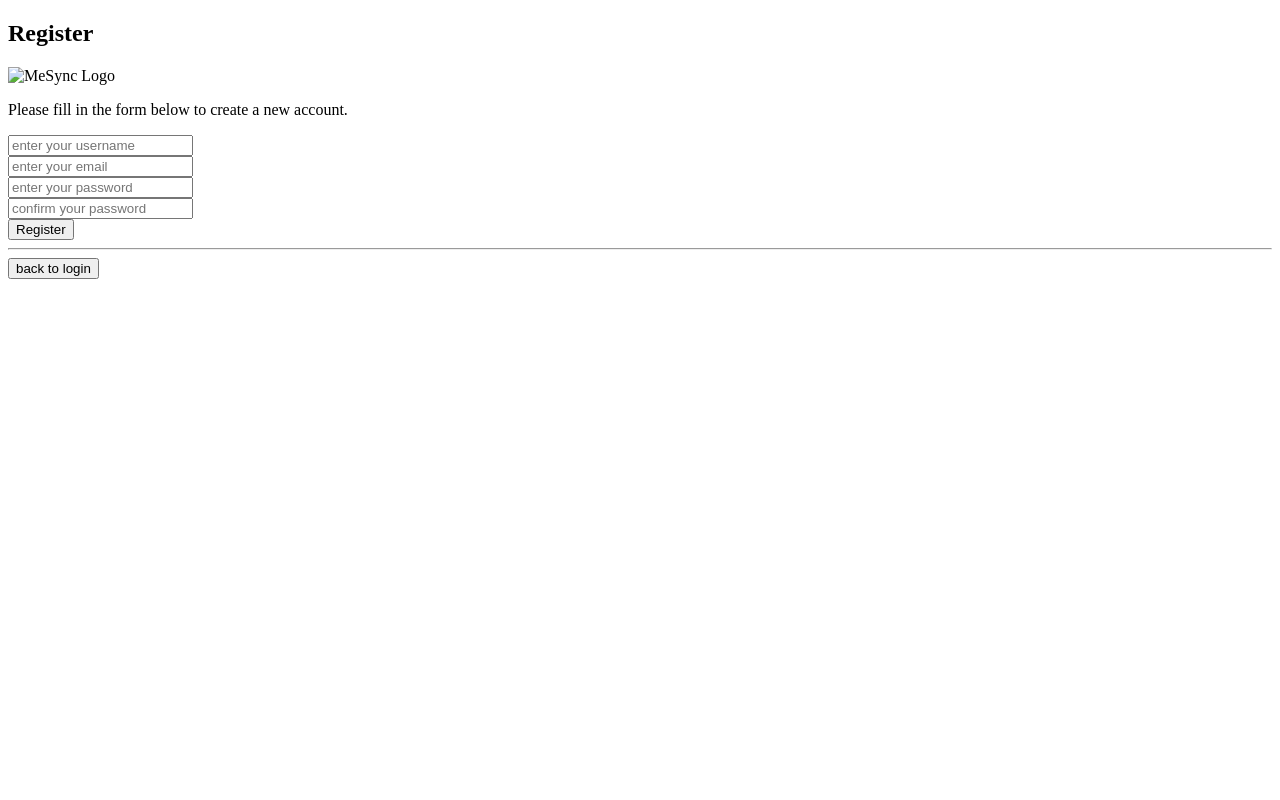
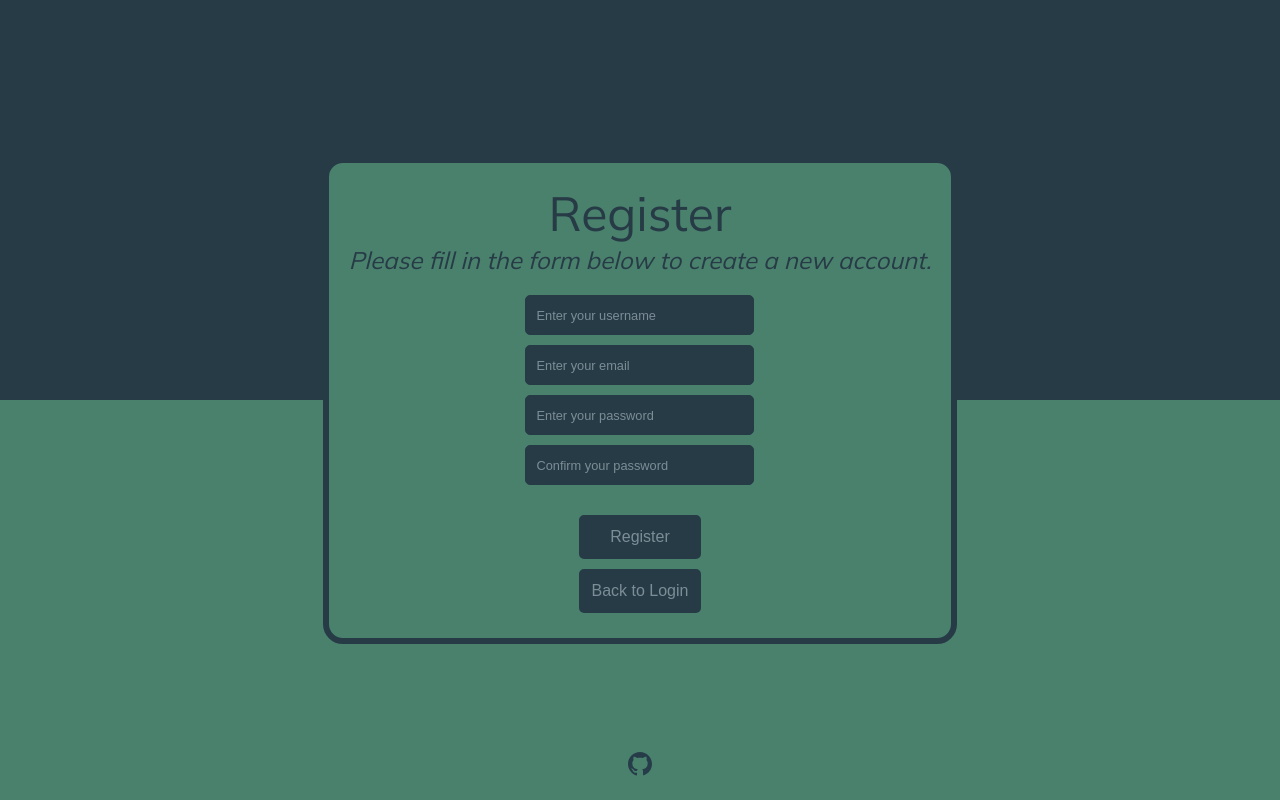
Before and after one commit to trentw0826/MeSyncStartup, a plain HTML site: page pages/register.html in a window 1280 px wide. Drawn offline with Linux system fonts and the light colour scheme.

Commit message:
Update register page with stylization

```diff
--- a/pages/register.html
+++ b/pages/register.html
@@ -1,28 +1,60 @@
 <!DOCTYPE html>
 <html lang="en">
 <head>
-    <meta charset="UTF-8">
-    <meta name="viewport" content="width=device-width, initial-scale=1.0">
-    <title>Register</title>
+  <!-- Meta tags -->
+  <meta charset="UTF-8">
+  <meta name="viewport" content="width=device-width, initial-scale=1.0, maximum-scale=1.0, user-scalable=no">
+
+  <!-- Title -->
+  <title>Register</title>
+
+  <!-- External CSS for styling -->
+  <link rel="stylesheet" href="../css/colors.css">
+  <link rel="stylesheet" href="../css/styles.css">
+  <link rel="stylesheet" href="../css/fonts.css">
+
+  <!-- Favicon -->
+  <link rel="icon" href="../assets/favicon.ico" type="image/x-icon">
 </head>
+
 <body>
+  <div class="container">
+    <!-- Main display box -->
+    <div id="box" class="fade-in">
+      <!-- Title/subtitle -->
+      <span id="box-text" style="color: var(--color-primary);">Register</span>
+      <span id="subtitle">Please fill in the form below to create a new account.</span>
+
+      <!-- Registration form fields -->
+      <div id="credentials">
+        <input type="text" placeholder="Enter your username" id="username" required>
+        <input type="email" placeholder="Enter your email" id="email" required>
+        <input type="password" placeholder="Enter your password" id="password" required>
+        <input type="password" placeholder="Confirm your password" id="confirm_password" required>
+      </div>
+
+      <!-- Action buttons (register and back to login) -->
+      <div id="actions">
+        <button id="register">Register</button>
+        <button id="back-to-login" onclick="location.href='../index.html'">Back to Login</button>
+      </div>
+    </div>
+  </div>
+
+  <!-- Footer -->
+  <footer class="footer-style">
     <div>
-        <h2>Register</h2>
-        <img src="../assets/logo.jpg" alt="MeSync Logo" style="width: 100px; height: 100px;">
-        <p>Please fill in the form below to create a new account.</p>
-        <form>
-            <input type="text" name="username" placeholder="enter your username" required>
-            <br>
-            <input type="email" name="email" placeholder="enter your email" required>
-            <br>
-            <input type="password" name="password" placeholder="enter your password" required>
-            <br>
-            <input type="password" name="confirm_password" placeholder="confirm your password" required>
-            <br>
-            <button type="button">Register</button>
-        </form>
-        <hr />
-        <a href="/index.html"><button type="button">back to login</button></a>
+      <!-- Clickable GitHub icon -->
+      <a href="https://github.com/trentw0826/MeSyncStartup" target="_blank" class="footer-link">
+        <svg class="github-icon" xmlns="http://www.w3.org/2000/svg" viewBox="0 0 24 24" width="24" height="24" style="filter: invert(19%) sepia(5%) saturate(4127%) hue-rotate(157deg) brightness(92%) contrast(86%);">
+          <path d="M12 0C5.37 0 0 5.37 0 12c0 5.3 3.438 9.8 8.205 11.385.6.11.82-.26.82-.577v-2.17c-3.338.726-4.042-1.61-4.042-1.61-.546-1.387-1.333-1.757-1.333-1.757-1.09-.745.083-.73.083-.73 1.205.084 1.84 1.24 1.84 1.24 1.07 1.835 2.807 1.305 3.492.997.108-.776.42-1.305.763-1.605-2.665-.305-5.467-1.335-5.467-5.93 0-1.31.467-2.38 1.235-3.22-.123-.303-.535-1.523.117-3.176 0 0 1.008-.322 3.3 1.23.957-.266 1.98-.398 3-.403 1.02.005 2.043.137 3 .403 2.29-1.552 3.297-1.23 3.297-1.23.653 1.653.24 2.873.118 3.176.77.84 1.233 1.91 1.233 3.22 0 4.61-2.807 5.62-5.48 5.92.43.37.823 1.1.823 2.22v3.293c0 .32.218.694.825.577C20.565 21.8 24 17.3 24 12c0-6.63-5.37-12-12-12z"/>
+        </svg>
+      </a>
     </div>
+  </footer>
+
+  <!--  JavaScript scripts -->
+  <script src="../js/custom-scripts.js"></script>
 </body>
+
 </html>
```
Also changed, not shown: index.html (+1 -1 lines).
